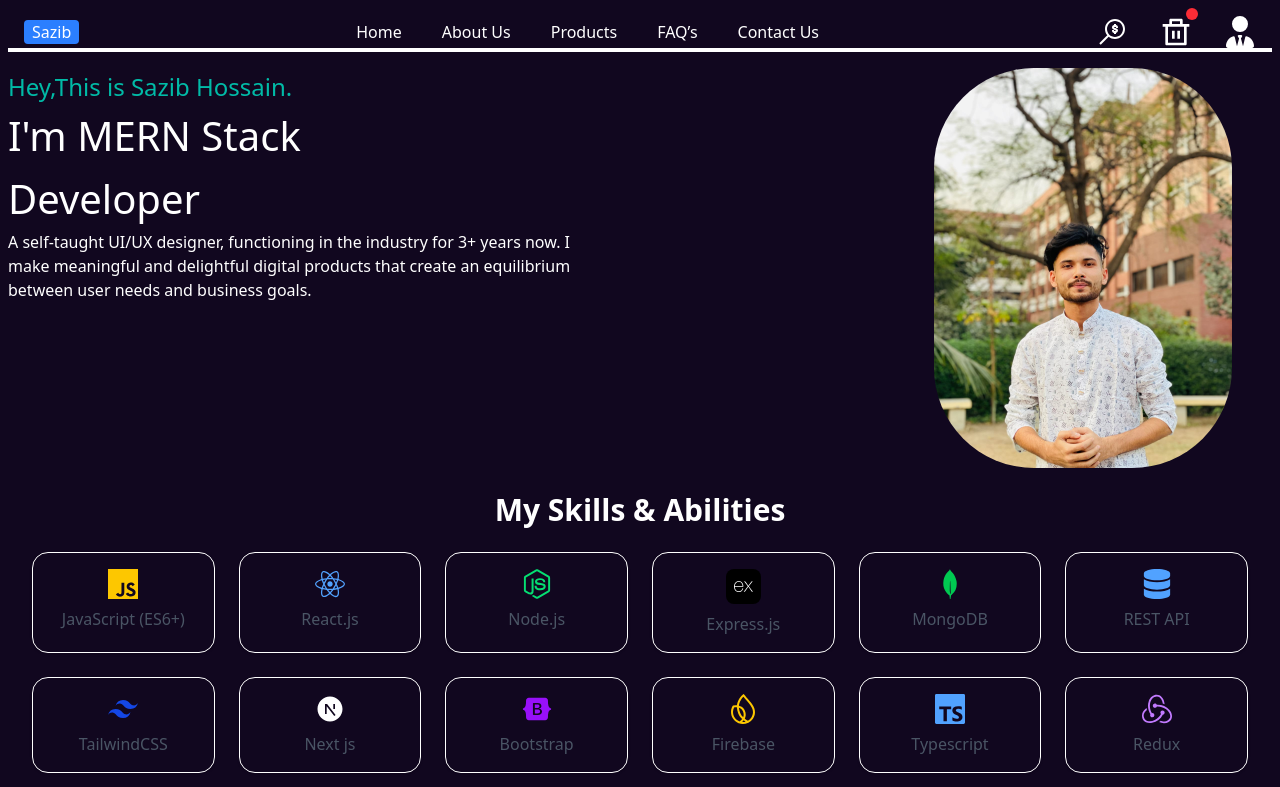
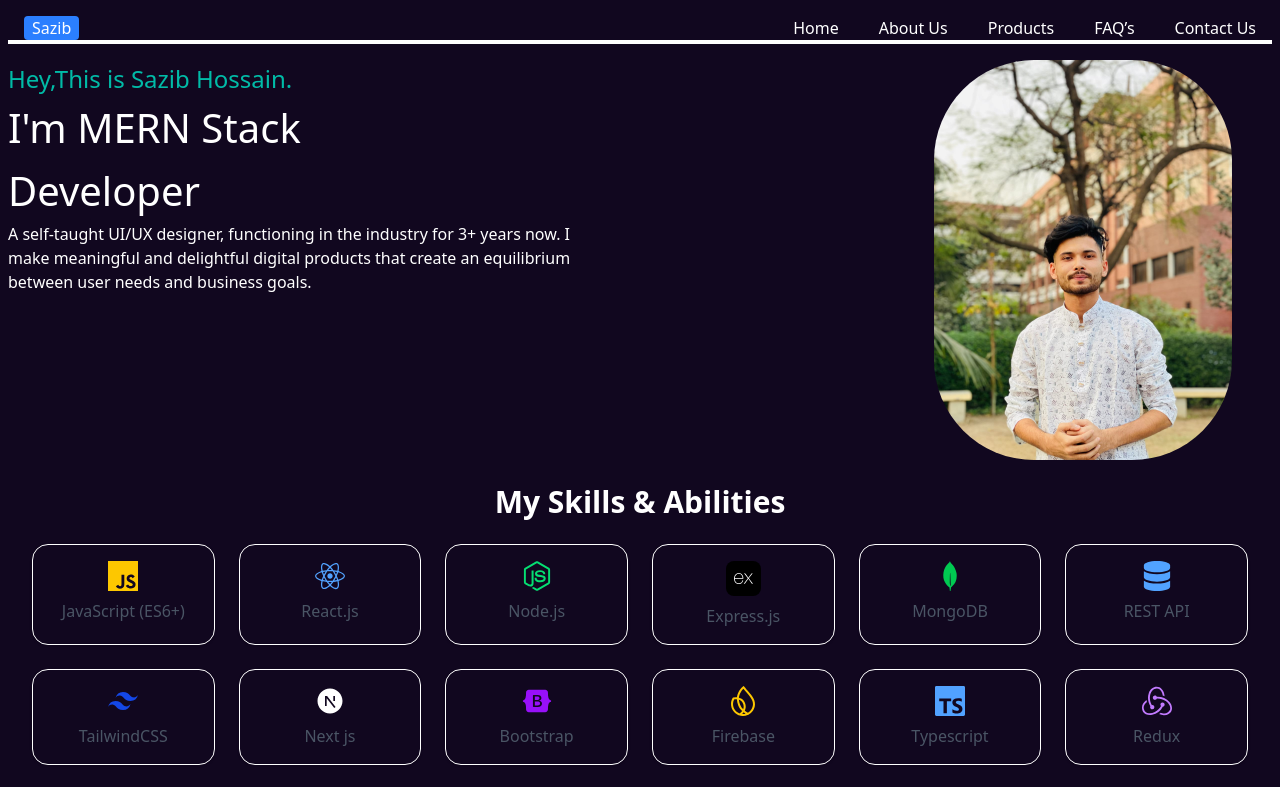
Before and after one commit to sazib07/Portfolio, a React (Vite) app: page / in a window 1280 px wide. Shown: the top 787 px of the page. Built offline with nearby package versions, Linux system fonts and the light colour scheme; a web font is replaced by a local one.

Commit message:
Icons deleted

```diff
--- a/src/Components/Header.jsx
+++ b/src/Components/Header.jsx
@@ -41,19 +41,7 @@ const Header = () => {
           ))}
         </ul>
 
-        {/* Icons */}
-        <div className="flex items-center gap-5 lg:gap-8">
-          <LiaSearchDollarSolid className="text-[28px] lg:text-[32px]" />
 
-          <div className="relative after:content-[''] after:absolute after:top-[-8px] after:right-[-6px] after:w-[12px] after:h-[12px] after:bg-red-500 after:rounded-full">
-            <RiDeleteBinLine className="text-[28px] lg:text-[32px]" />
-          </div>
-
-          <FaUserTie className="text-[28px] lg:text-[32px]" />
-
-          {/* Mobile Menu */}
-          <FaBarsStaggered className="lg:hidden text-[26px]" />
-        </div>
       </nav>
     </header>
     </Container>
```
